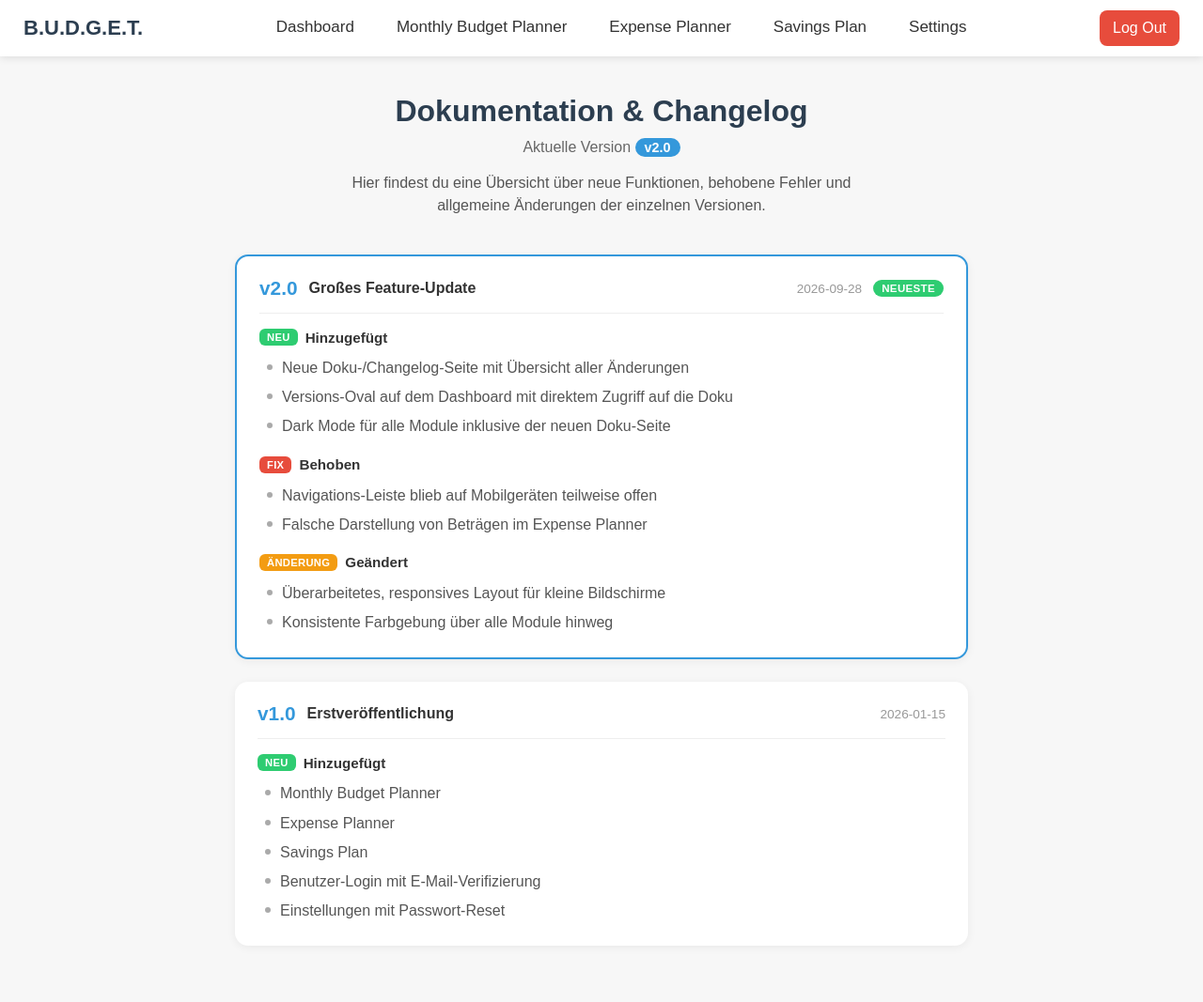
After one commit to LamaImAuto6937/B.U.D.G.E.T., a Flask app: page /changelog in a window 1280 px wide. The commit adds this page. Shown: the whole page at 94% size. Run offline with Flask 3, Linux system fonts and the light colour scheme; the visitor is signed in with stand-in values (Sample User, id 1); parts of the project's set-up code (start-up, migrations or seed data) failed here and were passed over.

Commit message:
Implement changelog feature with dedicated page and version display; add dark mode support and styling enhancements

```diff
--- a/app/routes/dashboard.py
+++ b/app/routes/dashboard.py
@@ -1,7 +1,29 @@
-from flask import Blueprint, render_template
+import os
+import json
+from flask import Blueprint, render_template, current_app
 from app.decorators import login_required
 
 dashboard_bp = Blueprint("dashboard", __name__)
+
+
+def _load_changelog():
+    """Lädt changelog.json. Gibt None zurück, wenn Datei fehlt oder ungültig ist."""
+    changelog_path = os.path.join(current_app.static_folder, "changelog.json")
+    try:
+        with open(changelog_path, encoding="utf-8") as f:
+            return json.load(f)
+    except (OSError, json.JSONDecodeError):
+        return None
+
+
+def _get_version(data):
+    if not data:
+        return None
+    releases = data.get("releases", [])
+    if not releases:
+        return None
+    return releases[0].get("version")
+
 
 # ================================================================
 # Index / Modul-Auswahl
@@ -9,4 +31,19 @@ dashboard_bp = Blueprint("dashboard", __name__)
 @dashboard_bp.route("/", methods=["GET", "POST"])
 @login_required
 def index():
-    return render_template("index.html")
+    data = _load_changelog()
+    return render_template("index.html", version=_get_version(data))
+
+
+# ================================================================
+# Dokumentation / Changelog
+# ================================================================
+@dashboard_bp.route("/changelog", methods=["GET"])
+@login_required
+def changelog():
+    data = _load_changelog()
+    return render_template(
+        "changelog.html",
+        version=_get_version(data),
+        releases=(data or {}).get("releases", []),
+    )
--- /dev/null
+++ b/app/static/changelog.json
@@ -0,0 +1,37 @@
+{
+  "app": "B.U.D.G.E.T.",
+  "releases": [
+    {
+      "version": "2.0",
+      "date": "2026-09-28",
+      "title": "Großes Feature-Update",
+      "added": [
+        "Neue Doku-/Changelog-Seite mit Übersicht aller Änderungen",
+        "Versions-Oval auf dem Dashboard mit direktem Zugriff auf die Doku",
+        "Dark Mode für alle Module inklusive der neuen Doku-Seite"
+      ],
+      "fixed": [
+        "Navigations-Leiste blieb auf Mobilgeräten teilweise offen",
+        "Falsche Darstellung von Beträgen im Expense Planner"
+      ],
+      "changed": [
+        "Überarbeitetes, responsives Layout für kleine Bildschirme",
+        "Konsistente Farbgebung über alle Module hinweg"
+      ]
+    },
+    {
+      "version": "1.0",
+      "date": "2026-01-15",
+      "title": "Erstveröffentlichung",
+      "added": [
+        "Monthly Budget Planner",
+        "Expense Planner",
+        "Savings Plan",
+        "Benutzer-Login mit E-Mail-Verifizierung",
+        "Einstellungen mit Passwort-Reset"
+      ],
+      "fixed": [],
+      "changed": []
+    }
+  ]
+}
--- /dev/null
+++ b/app/static/css/changelog.css
@@ -0,0 +1,235 @@
+* {
+    margin: 0;
+    padding: 0;
+    box-sizing: border-box;
+}
+
+body {
+    font-family: Arial, sans-serif;
+    background-color: #f7f7f7;
+    color: #333;
+    padding-top: 60px;
+    transition: background-color 0.3s, color 0.3s;
+    overflow-x: hidden;
+}
+
+body.dark-mode {
+    background-color: #1a1a1a;
+    color: #e0e0e0;
+}
+
+/* ── Layout ── */
+.doc-container {
+    max-width: 820px;
+    margin: 0 auto;
+    padding: 40px 20px 60px;
+}
+
+.doc-header {
+    text-align: center;
+    margin-bottom: 40px;
+}
+
+.doc-header h1 {
+    font-size: 2rem;
+    color: #2C3E50;
+    transition: color 0.3s;
+}
+
+body.dark-mode .doc-header h1 {
+    color: #e0e0e0;
+}
+
+.doc-subtitle {
+    margin-top: 10px;
+    font-size: 1rem;
+    color: #666;
+}
+
+body.dark-mode .doc-subtitle {
+    color: #aaa;
+}
+
+.doc-current-version {
+    display: inline-block;
+    background: #3498db;
+    color: #fff;
+    padding: 2px 10px;
+    border-radius: 999px;
+    font-weight: 600;
+    font-size: 0.9rem;
+}
+
+.doc-current-version--error {
+    background: #e74c3c;
+}
+
+.doc-intro {
+    margin: 16px auto 0;
+    max-width: 560px;
+    line-height: 1.5;
+    color: #555;
+}
+
+body.dark-mode .doc-intro {
+    color: #bbb;
+}
+
+/* ── Timeline / Releases ── */
+.doc-timeline {
+    display: flex;
+    flex-direction: column;
+    gap: 24px;
+}
+
+.doc-release {
+    background: #fff;
+    border-radius: 14px;
+    padding: 22px 24px;
+    box-shadow: 0 2px 10px rgba(0, 0, 0, 0.06);
+    transition: background-color 0.3s, box-shadow 0.3s;
+}
+
+body.dark-mode .doc-release {
+    background: #2a2a2a;
+    box-shadow: 0 2px 10px rgba(0, 0, 0, 0.4);
+}
+
+.doc-release--latest {
+    border: 2px solid #3498db;
+}
+
+.doc-release__head {
+    display: flex;
+    flex-wrap: wrap;
+    align-items: center;
+    gap: 12px;
+    padding-bottom: 14px;
+    margin-bottom: 14px;
+    border-bottom: 1px solid #eee;
+}
+
+body.dark-mode .doc-release__head {
+    border-bottom-color: #444;
+}
+
+.doc-release__version {
+    font-size: 1.3rem;
+    font-weight: 700;
+    color: #3498db;
+}
+
+.doc-release__title {
+    font-size: 1rem;
+    font-weight: 600;
+    color: #333;
+}
+
+body.dark-mode .doc-release__title {
+    color: #e0e0e0;
+}
+
+.doc-release__date {
+    margin-left: auto;
+    font-size: 0.85rem;
+    color: #999;
+    white-space: nowrap;
+}
+
+.doc-release__badge {
+    background: #2ecc71;
+    color: #fff;
+    font-size: 0.72rem;
+    font-weight: 700;
+    text-transform: uppercase;
+    letter-spacing: 0.03em;
+    padding: 3px 9px;
+    border-radius: 999px;
+}
+
+/* ── Gruppen (Added / Fixed / Changed) ── */
+.doc-group {
+    margin-top: 16px;
+}
+
+.doc-group h3 {
+    display: flex;
+    align-items: center;
+    gap: 8px;
+    font-size: 0.95rem;
+    margin-bottom: 8px;
+    color: #333;
+}
+
+body.dark-mode .doc-group h3 {
+    color: #e0e0e0;
+}
+
+.doc-group__tag {
+    display: inline-block;
+    font-size: 0.7rem;
+    font-weight: 700;
+    text-transform: uppercase;
+    letter-spacing: 0.03em;
+    padding: 3px 8px;
+    border-radius: 6px;
+    color: #fff;
+}
+
+.doc-group--added .doc-group__tag { background: #2ecc71; }
+.doc-group--fixed .doc-group__tag { background: #e74c3c; }
+.doc-group--changed .doc-group__tag { background: #f39c12; }
+
+.doc-group ul {
+    list-style: none;
+    padding-left: 4px;
+}
+
+.doc-group li {
+    position: relative;
+    padding: 4px 0 4px 20px;
+    line-height: 1.45;
+    color: #555;
+}
+
+body.dark-mode .doc-group li {
+    color: #ccc;
+}
+
+.doc-group li::before {
+    content: "";
+    position: absolute;
+    left: 4px;
+    top: 12px;
+    width: 6px;
+    height: 6px;
+    border-radius: 50%;
+    background: currentColor;
+    opacity: 0.5;
+}
+
+.doc-empty {
+    text-align: center;
+    color: #888;
+    margin-top: 40px;
+}
+
+/* ── Responsive ── */
+@media (max-width: 700px) {
+    .doc-container {
+        padding: 24px 14px 48px;
+    }
+
+    .doc-header h1 {
+        font-size: 1.6rem;
+    }
+
+    .doc-release {
+        padding: 18px 16px;
+    }
+
+    .doc-release__date {
+        margin-left: 0;
+        width: 100%;
+    }
+}
--- /dev/null
+++ b/app/static/js/changelog.js
@@ -0,0 +1,7 @@
+// Dark Mode beim Laden anwenden
+(function () {
+    const isDarkMode = localStorage.getItem('darkMode') === 'true';
+    if (isDarkMode) {
+        document.body.classList.add('dark-mode');
+    }
+})();
--- /dev/null
+++ b/app/templates/changelog.html
@@ -0,0 +1,74 @@
+<!DOCTYPE html>
+<html lang="de">
+<head>
+    <meta charset="UTF-8">
+    <meta name="viewport" content="width=device-width, initial-scale=1.0">
+
+    <link rel="stylesheet" href="{{ url_for('static', filename='css/navbar.css') }}">
+    <link rel="stylesheet" href="{{ url_for('static', filename='css/changelog.css') }}">
+    <link rel="icon" type="image/x-icon" href="{{ url_for('static', filename='favicon.ico') }}">
+    <title>B.U.D.G.E.T. - Dokumentation</title>
+</head>
+<body>
+
+    {% include 'components/navbar.html' %}
+
+    <main class="doc-container">
+        <header class="doc-header">
+            <h1>Dokumentation &amp; Changelog</h1>
+            <p class="doc-subtitle">Aktuelle Version <span class="doc-current-version{% if not version %} doc-current-version--error{% endif %}">{% if version %}v{{ version }}{% else %}Error!{% endif %}</span></p>
+            <p class="doc-intro">
+                Hier findest du eine Übersicht über neue Funktionen, behobene Fehler
+                und allgemeine Änderungen der einzelnen Versionen.
+            </p>
+        </header>
+
+        {% if releases %}
+        <section class="doc-timeline">
+            {% for release in releases %}
+            <article class="doc-release{% if loop.first %} doc-release--latest{% endif %}">
+                <div class="doc-release__head">
+                    <span class="doc-release__version">v{{ release.version }}</span>
+                    {% if release.title %}<span class="doc-release__title">{{ release.title }}</span>{% endif %}
+                    {% if release.date %}<span class="doc-release__date">{{ release.date }}</span>{% endif %}
+                    {% if loop.first %}<span class="doc-release__badge">Neueste</span>{% endif %}
+                </div>
+
+                {% if release.added %}
+                <div class="doc-group doc-group--added">
+                    <h3><span class="doc-group__tag">Neu</span> Hinzugefügt</h3>
+                    <ul>
+                        {% for item in release.added %}<li>{{ item }}</li>{% endfor %}
+                    </ul>
+                </div>
+                {% endif %}
+
+                {% if release.fixed %}
+                <div class="doc-group doc-group--fixed">
+                    <h3><span class="doc-group__tag">Fix</span> Behoben</h3>
+                    <ul>
+                        {% for item in release.fixed %}<li>{{ item }}</li>{% endfor %}
+                    </ul>
+                </div>
+                {% endif %}
+
+                {% if release.changed %}
+                <div class="doc-group doc-group--changed">
+                    <h3><span class="doc-group__tag">Änderung</span> Geändert</h3>
+                    <ul>
+                        {% for item in release.changed %}<li>{{ item }}</li>{% endfor %}
+                    </ul>
+                </div>
+                {% endif %}
+            </article>
+            {% endfor %}
+        </section>
+        {% else %}
+        <p class="doc-empty">Noch keine Changelog-Einträge vorhanden.</p>
+        {% endif %}
+    </main>
+
+    <script src="{{ url_for('static', filename='js/changelog.js') }}"></script>
+
+</body>
+</html>
--- a/app/templates/index.html
+++ b/app/templates/index.html
@@ -14,6 +14,11 @@
 
     {% include 'components/navbar.html' %}
 
+    <a href="{{ url_for('dashboard.changelog') }}" class="version-badge{% if not version %} version-badge--error{% endif %}" title="Neuerungen & Changelog anzeigen">
+        <span class="version-badge__icon">i</span>
+        <span class="version-badge__label">{% if version %}v{{ version }}{% else %}Error!{% endif %}</span>
+    </a>
+
     <h1>Willkommen in deiner Finanz-App</h1>
 
     <script src="{{ url_for('static', filename='js/dashboard.js') }}"></script>
```
Also changed, not shown: app/static/changelog_template.json (added, +45 -0 lines), app/static/css/dashboard.css (+102 -0 lines).
